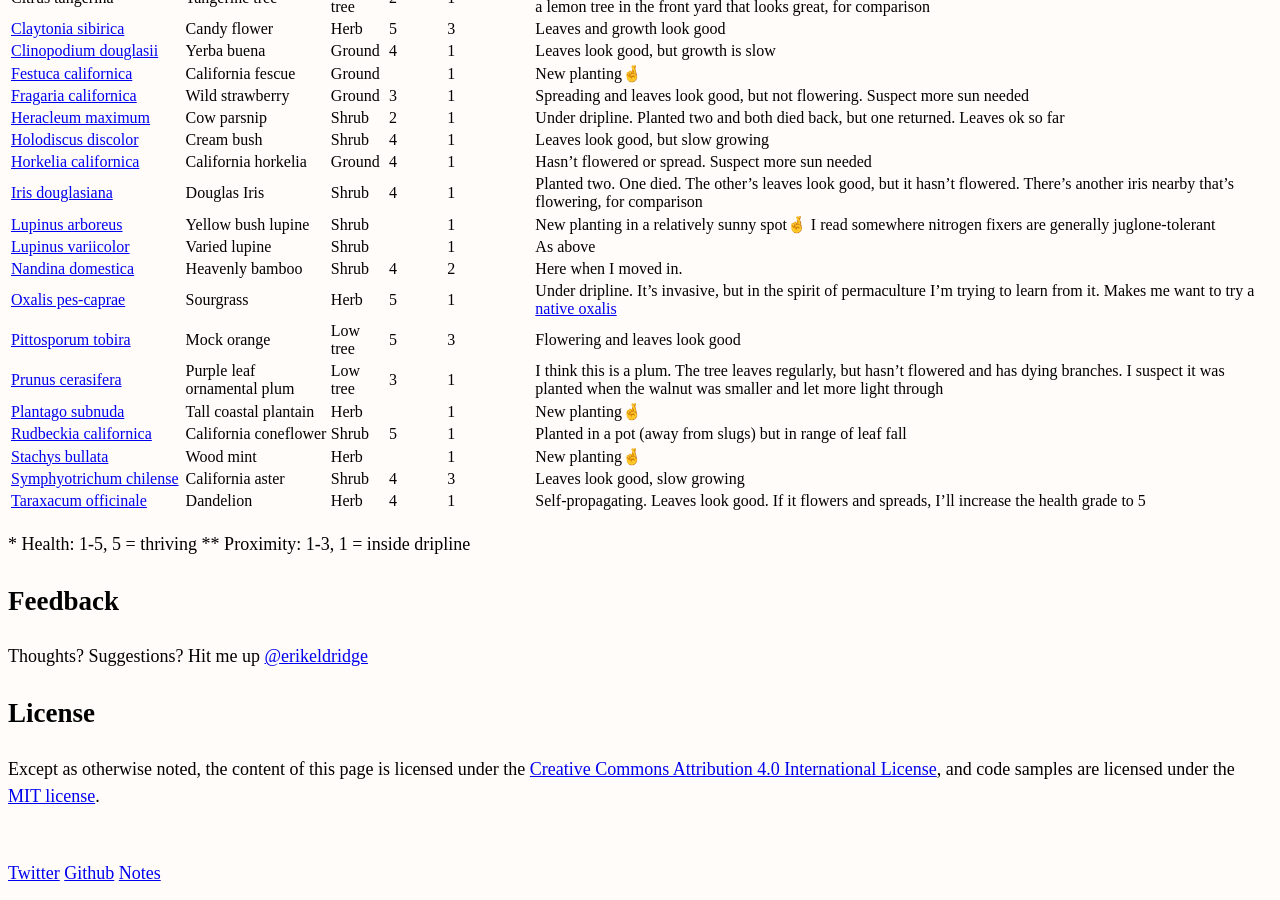
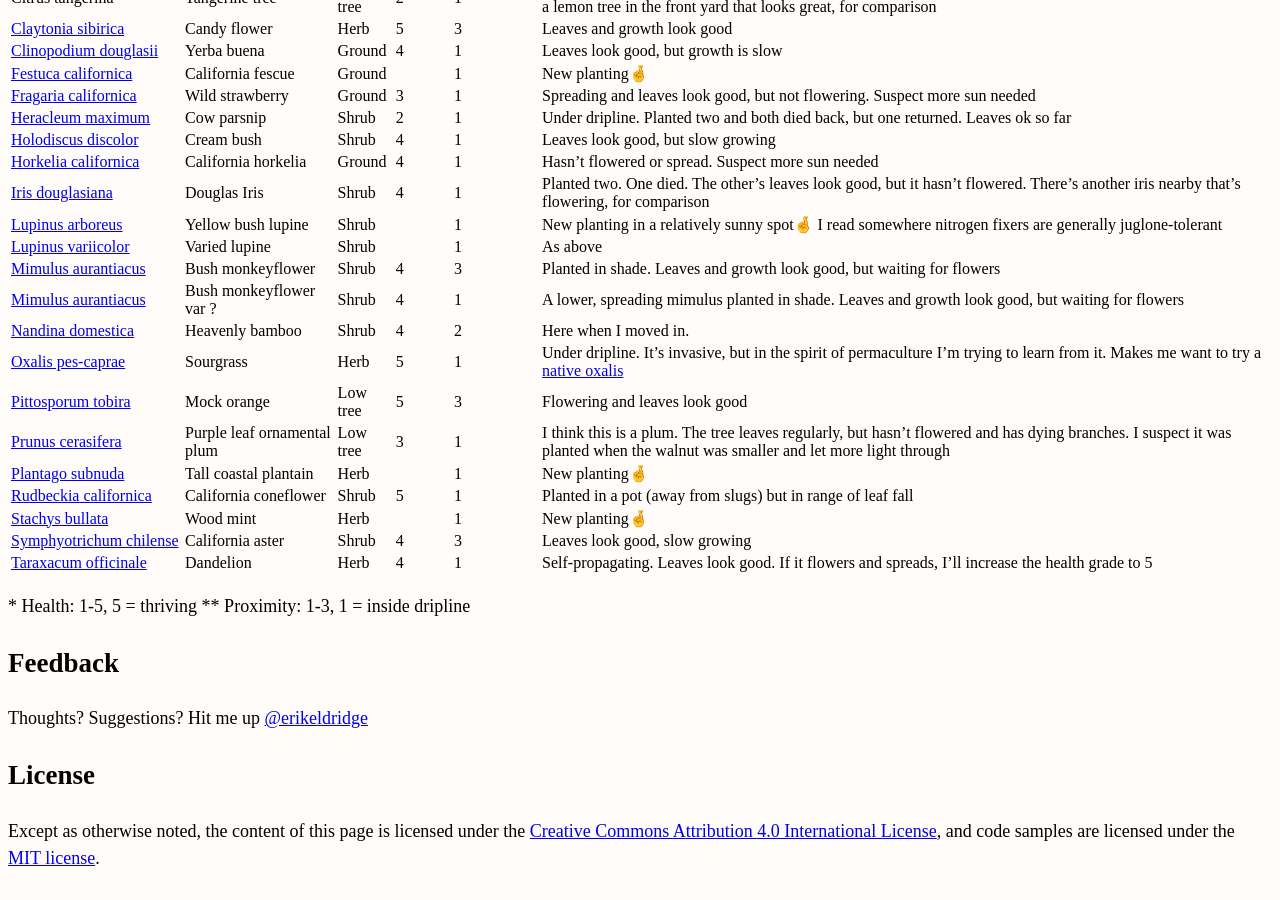
Before and after one commit to erikeldridge/erikeldridge.github.com, a Jekyll site: the page built from _posts/2018-01-20-walnut-guild.md, in a window 1280 px wide and 900 px high, scrolled down 781 px. Built offline with Jekyll 4.4.1, drawn with Linux system fonts in a browser that asks for light colours; nearby versions of some CDN libraries.

Commit message:
Update from Forestry.io - 2018-01-20-walnut-guild.md

```diff
--- a/_posts/2018-01-20-walnut-guild.md
+++ b/_posts/2018-01-20-walnut-guild.md
@@ -45,6 +45,8 @@ Here are the plants I've tried:
 | [Iris douglasiana](https://www.inaturalist.org/taxa/50854-Iris-douglasiana) | Douglas Iris | Shrub | 4 | 1 | Planted two. One died. The other's leaves look good, but it hasn't flowered. There's another iris nearby that's flowering, for comparison |
 | [Lupinus arboreus](https://www.inaturalist.org/taxa/61010-Lupinus-arboreus) | Yellow bush lupine | Shrub | | 1 | New planting in a relatively sunny spot🤞 I read somewhere nitrogen fixers are generally juglone-tolerant |
 | [Lupinus variicolor](https://www.inaturalist.org/taxa/61018-Lupinus-variicolor) | Varied lupine | Shrub | | 1 | As above |
+| [Mimulus aurantiacus](https://www.inaturalist.org/taxa/48858-Mimulus-aurantiacus) | Bush monkeyflower | Shrub | 4 | 3 | Planted in shade. Leaves and growth look good, but waiting for flowers |
+| [Mimulus aurantiacus](https://www.inaturalist.org/taxa/48858-Mimulus-aurantiacus) | Bush monkeyflower var ? | Shrub | 4 | 1 | A lower, spreading mimulus planted in shade. Leaves and growth look good, but waiting for flowers |
 | [Nandina domestica](https://www.inaturalist.org/taxa/127010-Nandina-domestica) | Heavenly bamboo | Shrub | 4 | 2 | Here when I moved in. |
 | [Oxalis pes-caprae](https://www.inaturalist.org/taxa/53169-Oxalis-pes-caprae) | Sourgrass | Herb | 5 | 1 | Under dripline. It's invasive, but in the spirit of permaculture I'm trying to learn from it. Makes me want to try a [native oxalis](https://www.inaturalist.org/taxa/78298-Oxalis-californica) |
 | [Pittosporum tobira](https://www.inaturalist.org/taxa/78592-Pittosporum-tobira)| Mock orange | Low tree | 5 | 3 | Flowering and leaves look good |
```
Also changed, not shown: other parts of _posts/2018-01-20-walnut-guild.md (+1 -1 lines).
